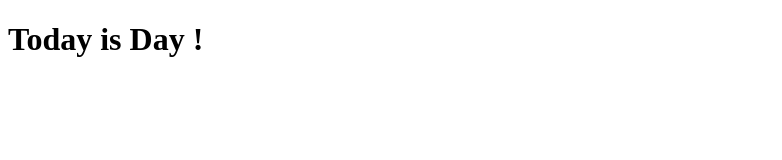
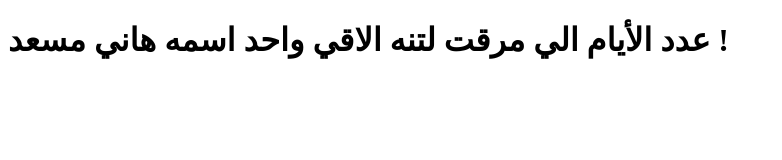
Before and after one commit to mostafanaax69/TabaFyozat.github.io, a plain HTML site: page index.html in a window 1280 px wide. Shown: the whole page, without its empty margins (0-782 px from the left). Drawn offline with Linux system fonts and the light colour scheme.

Commit message:
Update index.html

```diff
--- a/index.html
+++ b/index.html
@@ -1,10 +1,10 @@
 <!DOCTYPE html>
 <html>
   <head>
-    <title>عدد الأيام الي مرقت لتنه الاقي واحد اسمه هاني مسعد <span id="count"></span>!</title>
+    <title>هاني خواجة</span>!</title>
   </head>
   <body>
-    <h1>Today is Day <span id="count"></span>!</h1>
+    <h1>عدد الأيام الي مرقت لتنه الاقي واحد اسمه هاني مسعد <span id="count"></span>!</h1>
     <script src="script.js"></script>
   </body>
 </html>
```
